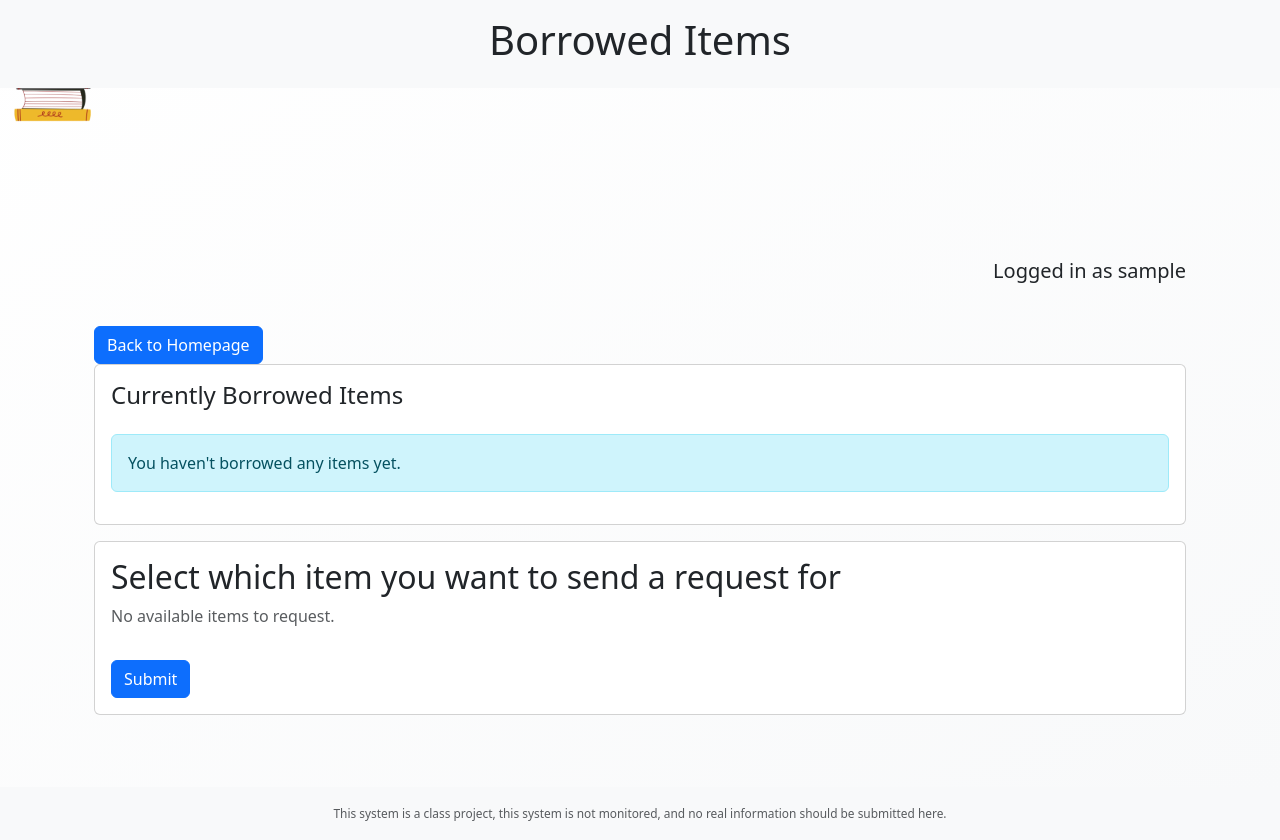
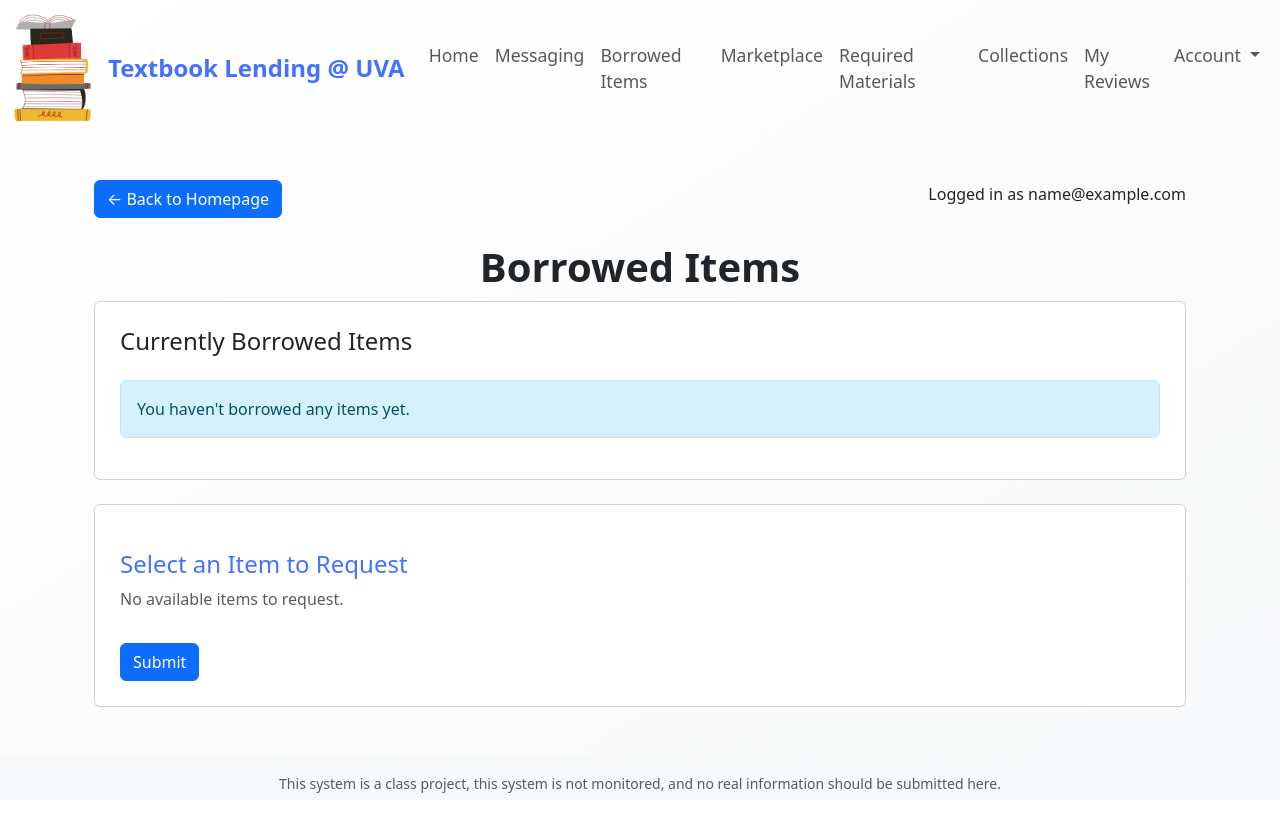
Before and after one commit to AidanSzilagyi/textbook-lending-catalog, a Django app: page /borrowed_items/ in a window 1280 px wide. After the commit the page ends 793 px from the top, so only its background shows below. Run offline with Django 5.2, Linux system fonts and the light colour scheme; the visitor is signed in with stand-in values (Sample User, id 1); data that the repository does not hold is empty; parts of the project's set-up code (start-up, migrations or seed data) failed here and were passed over.

Commit message:
Improved aesthetics for borrowed items page

```diff
--- a/mainmenu/templates/borrowed_items.html
+++ b/mainmenu/templates/borrowed_items.html
@@ -1,30 +1,83 @@
-<!DOCTYPE html>
 {% extends "base.html" %}
 
+{% block title %}Borrowed Items{% endblock %}
+
+{% block extra_css %}
+<style>
+  html, body {
+    height: 100%;
+    background: linear-gradient(to bottom right, #ffffff, #f8f9fa);
+    overflow-x: hidden;
+  }
+
+  h1, h2, h3, legend {
+    font-weight: bold;
+  }
+
+  .page-header {
+    margin-top: 15px;
+    margin-bottom: 10px;
+    text-align: center;
+  }
+
+  .alert-info {
+    background-color: #d4f1ff;
+    color: #055160;
+    border: 1px solid #bee6fd;
+  }
+
+  .btn-homepage {
+    margin-top: 20px;
+    margin-bottom: 10px;
+  }
+
+  fieldset {
+    margin-top: 20px;
+  }
+
+  .form-check-label {
+    font-weight: 500;
+  }
+
+  .navbar-nav .nav-link {
+    font-size: 1.1rem;
+  }
+
+  .card-body {
+    padding: 25px;
+  }
+
+  legend.h2 {
+    font-size: 1.5rem;
+    color: #4272FF;
+  }
+
+  input[type="submit"] {
+    margin-right: 10px;
+  }
+</style>
+{% endblock %}
+
 {% block content %}
-<div class="fixed-top bg-light text-center py-3">
+<div class="container d-flex justify-content-between align-items-center mt-2">
+  <a href="{% url 'home_page_router' %}" class="btn btn-primary btn-homepage">&larr; Back to Homepage</a>
+  <p class="mb-0">Logged in as {{ user.email }}</p>
+</div>
+
+<div class="page-header">
   <h1>Borrowed Items</h1>
 </div>
 
-<div class="container mt-5 pt-5">
-  <div class="row mb-4">
-    <div class="col text-end">
-      <p class="lead">Logged in as {{ user.username }}</p>
-    </div>
-  </div>
+<div class="container mt-2">
 
-  <div class="mt-4">
-    <a href="{% url 'home_page_router' %}" class="btn btn-primary">Back to Homepage</a>
-  </div>
-
-  <div class="card mb-3">
+  <div class="card mb-4">
     <div class="card-body">
       <h2 class="h4 mb-4">Currently Borrowed Items</h2>
       {% if borrowed_item_list %}
         <div class="row">
           {% for item in borrowed_item_list %}
             <div class="col-md-6 mb-4">
-              <div class="card">
+              <div class="card shadow-sm">
                 <div class="card-body">
                   <h5 class="card-title">{{ item.title }}</h5>
                   <p class="card-text">{{ item.description }}</p>
@@ -42,11 +95,11 @@
                   </div>
 
                   <div class="d-flex justify-content-between align-items-center">
-                    <a href="{% url 'item_detail' item.uuid %}" class="btn btn-primary">View Details</a>
+                    <a href="{% url 'item_detail' item.uuid %}" class="btn btn-primary btn-sm">View Details</a>
                     {% if item.reviews.all %}
-                      <span class="text-muted">You've already reviewed this item</span>
+                      <span class="text-muted small">Already reviewed</span>
                     {% else %}
-                      <a href="{% url 'submit_item_review' item.uuid %}" class="btn btn-outline-primary">Write Review</a>
+                      <a href="{% url 'submit_item_review' item.uuid %}" class="btn btn-outline-primary btn-sm">Write Review</a>
                     {% endif %}
                   </div>
                 </div>
@@ -68,11 +121,13 @@
         <form action="{% url 'available_to_requested' %}" method="post">
           {% csrf_token %}
           <fieldset>
-            <legend class="h2">Select which item you want to send a request for</legend>
+            <legend class="h2">Select an Item to Request</legend>
             {% for item in available_items %}
               <div class="form-check mb-2">
                 <input type="radio" class="form-check-input" name="item" id="item{{ forloop.counter }}" value="{{ item.id }}">
-                <label class="form-check-label" for="item{{ forloop.counter }}">{{ item.title }} -- Owner: {{ item.owner.username }}</label>
+                <label class="form-check-label" for="item{{ forloop.counter }}">
+                  {{ item.title }} -- Owner: {{ item.owner.username }}
+                </label>
               </div>
             {% empty %}
               <p class="text-muted">No available items to request.</p>
@@ -88,22 +143,26 @@
     <div class="card mb-4">
       <div class="card-body">
         <form action="{% url 'requested_to_in_circulation' %}" method="post">
-            {%  csrf_token %}
-            <fieldset>
-                <legend><h1>Select which requests to accept or deny</h1></legend>
-                    {% for item in requested_items %}
-                        <div>
-                            <input type ="radio" name="item" id="item{{ forloop.counter }}" value="{{ item.id }}">
-                            <label for="item{{ forloop.counter }}">{{item}} -- {{ item.message_set.last.sender.username}}</label><br>
-                        </div>
-                {% endfor %}
-            </fieldset>
-            <input type="submit" name="yes" value="Yes">
-            <input type="submit" name="no" value="No">
-
+          {% csrf_token %}
+          <fieldset>
+            <legend class="h2">Review Requests</legend>
+            {% for item in requested_items %}
+              <div class="form-check mb-2">
+                <input type="radio" class="form-check-input" name="item" id="item{{ forloop.counter }}" value="{{ item.id }}">
+                <label class="form-check-label" for="item{{ forloop.counter }}">
+                  {{ item }} -- {{ item.message_set.last.sender.username }}
+                </label>
+              </div>
+            {% empty %}
+              <p class="text-muted">No requests pending.</p>
+            {% endfor %}
+          </fieldset>
+          <button type="submit" name="yes" class="btn btn-success mt-3">Accept</button>
+          <button type="submit" name="no" class="btn btn-danger mt-3">Deny</button>
         </form>
       </div>
     </div>
   {% endif %}
+
 </div>
 {% endblock %}
```
